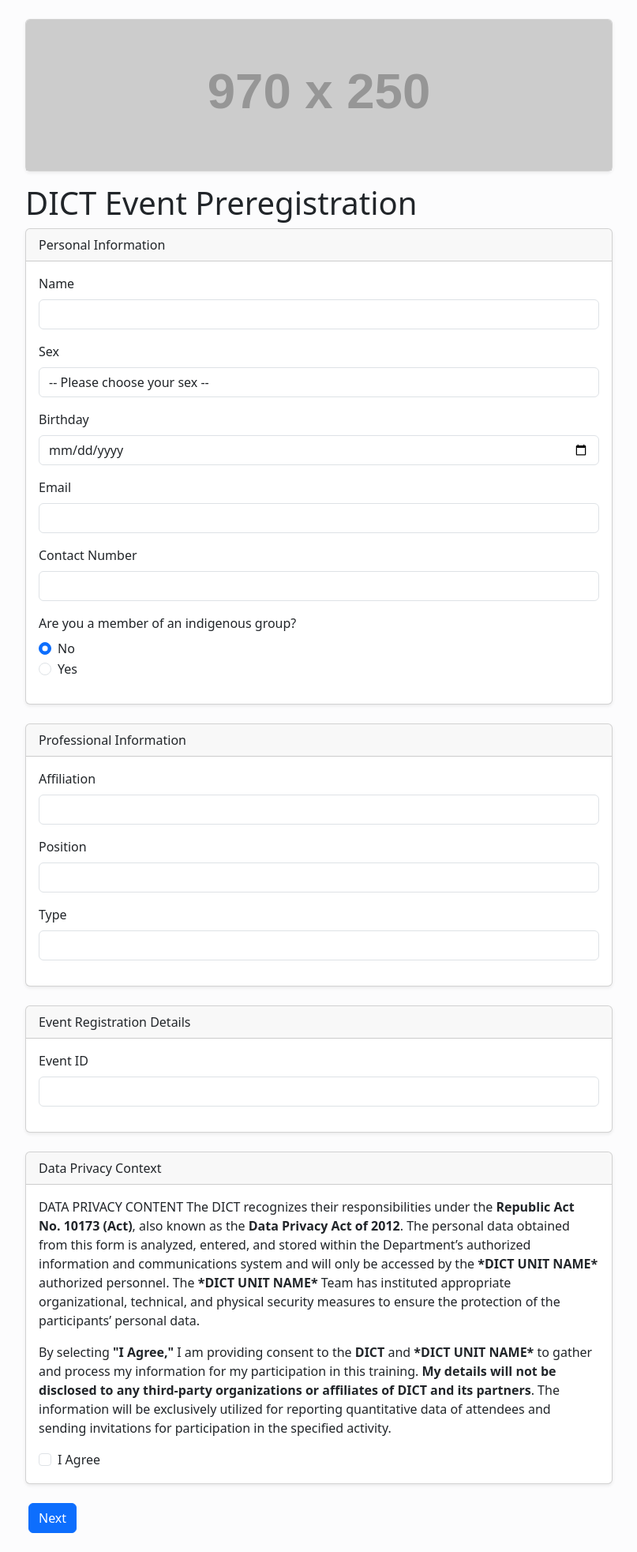
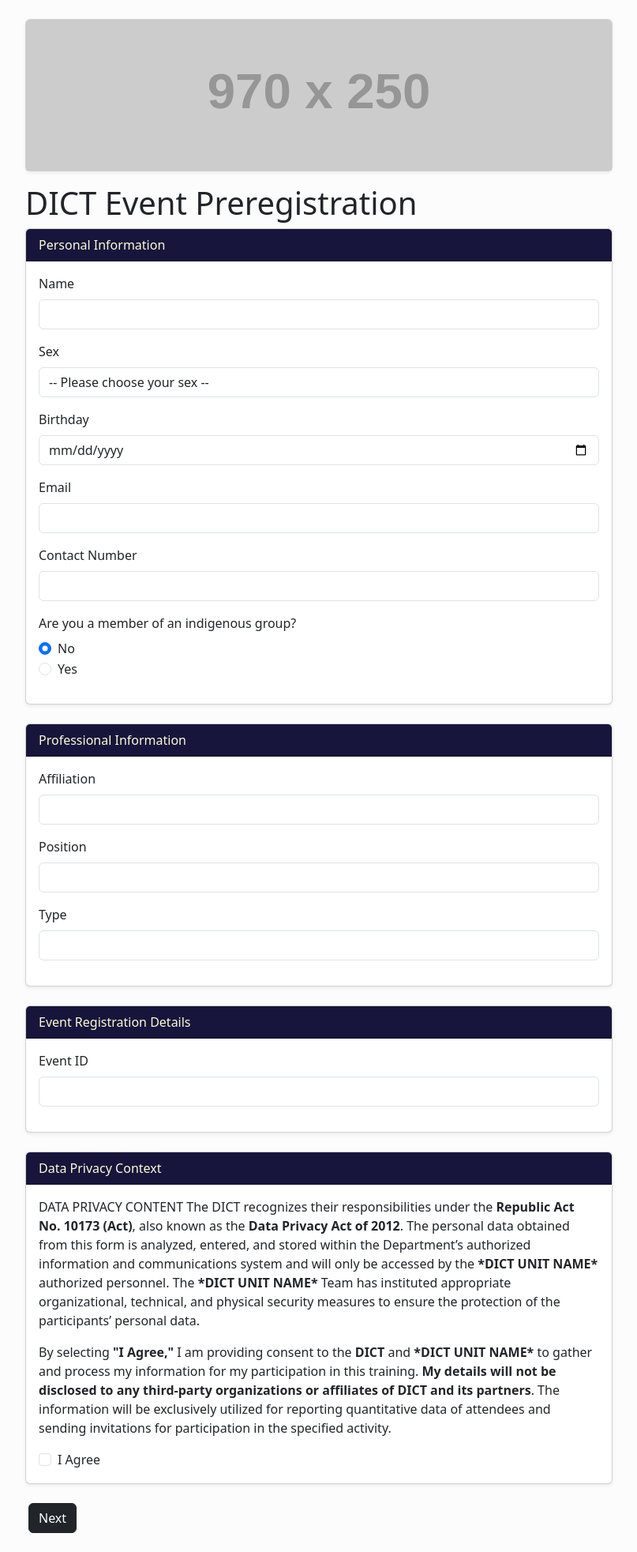
Before and after one commit to JehhB/DICT-prereg, a PHP site: page / in a window 1280 px wide. Shown: the whole page at 79% size, without its empty margins (236-1043 px from the left). Run offline with PHP 8.4, Linux system fonts and the light colour scheme; grey boxes labelled with a size stand in for pictures from a placeholder-image service; some libraries are stand-ins or nearby versions.

Commit message:
Fixed card-header and link logo

```diff
--- a/assets/style.css
+++ b/assets/style.css
@@ -1,3 +1,9 @@
   [x-cloak] {
     display: none !important;
   }
+
+
+  .card-header{
+    background-color: #17153B;
+    color: #FEFBD8;
+  }
--- a/src/views/reg_page1.php
+++ b/src/views/reg_page1.php
@@ -4,8 +4,8 @@
 <head>
   <meta charset="UTF-8">
   <meta name="viewport" content="width=device-width, initial-scale=1.0">
-  <title>Preregistration</title>
-
+  <title>Pre-Registration</title>
+  <link rel="icon" href="/assets/dict-logo.png">
   <link href="https://cdn.jsdelivr.net/npm/bootstrap@5.3.3/dist/css/bootstrap.min.css" rel="stylesheet"
     integrity="sha384-QWTKZyjpPEjISv5WaRU9OFeRpok6YctnYmDr5pNlyT2bRjXh0JMhjY6hW+ALEwIH" crossorigin="anonymous">
   <script src="https://cdn.jsdelivr.net/npm/@popperjs/core@2.11.8/dist/umd/popper.min.js"
@@ -262,7 +262,7 @@
         </div>
 
         <div class="row px-3">
-          <button type="submit" class="btn btn-primary col-auto">Next</button>
+          <button type="submit" class="btn btn-dark col-auto">Next</button>
         </div>
 
       </form>
--- a/src/views/reg_page3.php
+++ b/src/views/reg_page3.php
@@ -4,8 +4,8 @@
 <head>
   <meta charset="UTF-8">
   <meta name="viewport" content="width=device-width, initial-scale=1.0">
-  <title>Preregistration</title>
-
+  <title>Pre-Registration</title>
+  <link rel="icon" href="/assets/dict-logo.png">
   <link href="https://cdn.jsdelivr.net/npm/bootstrap@5.3.3/dist/css/bootstrap.min.css" rel="stylesheet"
     integrity="sha384-QWTKZyjpPEjISv5WaRU9OFeRpok6YctnYmDr5pNlyT2bRjXh0JMhjY6hW+ALEwIH" crossorigin="anonymous">
   <script src="https://cdn.jsdelivr.net/npm/@popperjs/core@2.11.8/dist/umd/popper.min.js"
@@ -37,7 +37,7 @@
             Registration Summary
           </div>
           <div class="card-body">
-            <p class="alert alert-info">
+            <p class="alert alert-warning">
               Please review your registration details carefully. You are not allowed to modify it afterwards.
             </p>
 
```
Also changed, not shown: src/views/reg_page2.php (+4 -4 lines), assets/dict-logo.png (added).
